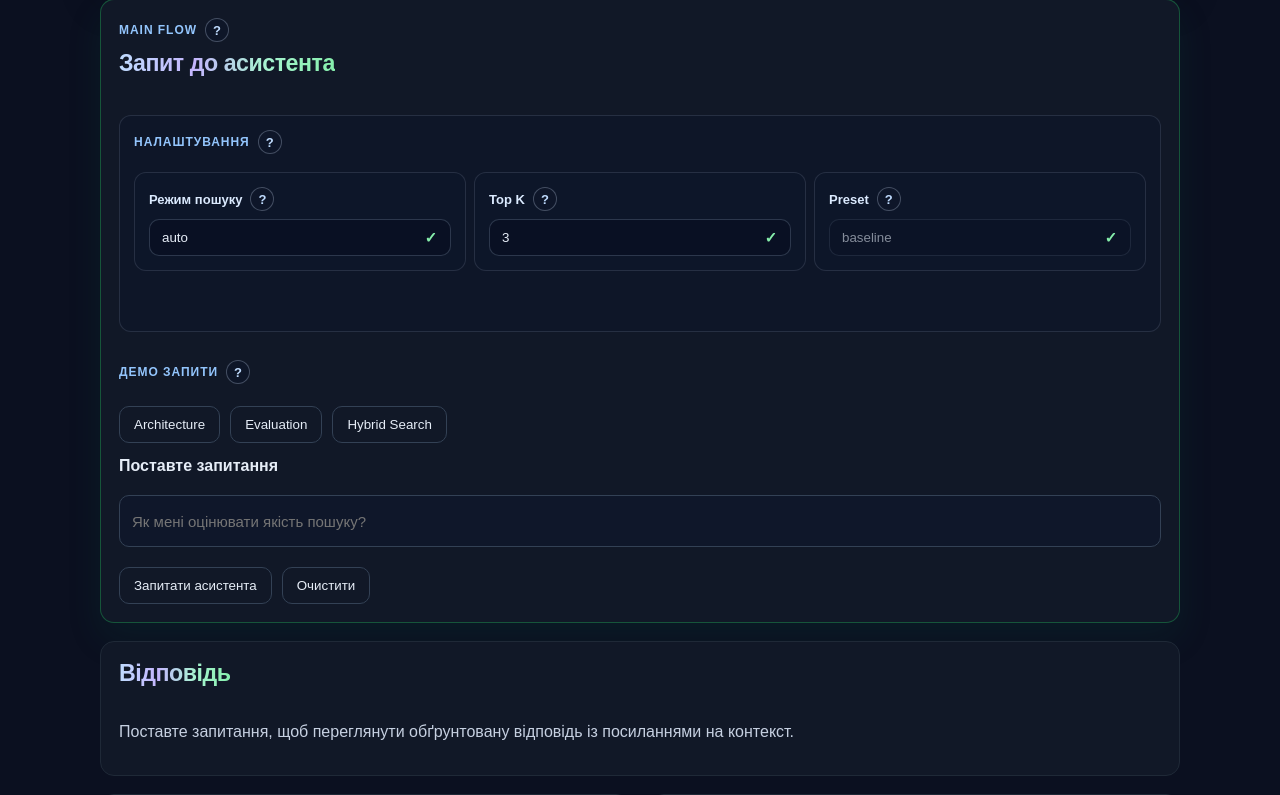
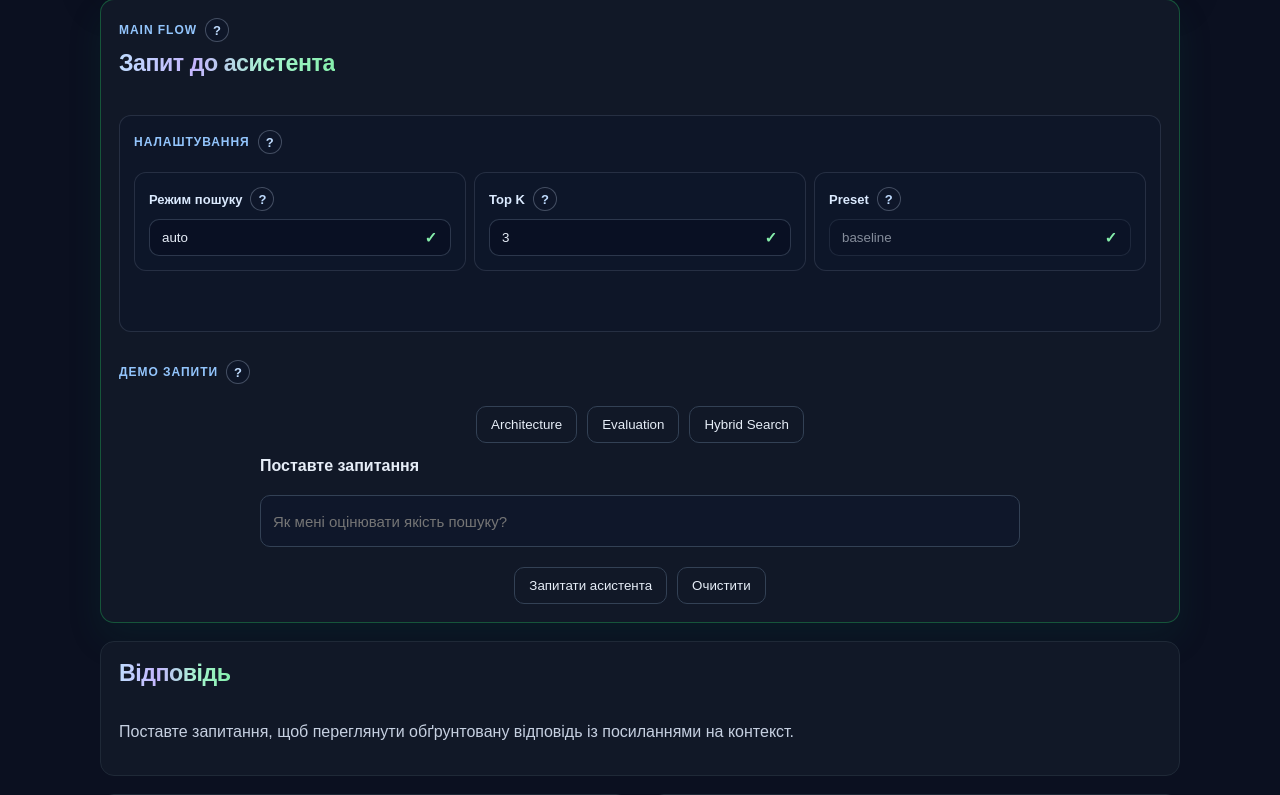
Before and after one commit to drhtka/AI-Knowledge-Assistant, a FastAPI app: page / in a window 1280 px wide. Shown: the part 662-1457 px from the top of the page. Run offline with FastAPI, Linux system fonts and the light colour scheme.

Commit message:
refactor: center ask flow controls

```diff
--- a/static/css/index.css
+++ b/static/css/index.css
@@ -349,8 +349,19 @@ select:disabled {
     margin-top: 18px;
 }
 
+.ask-main-column > .actions {
+    justify-content: center;
+}
+
+.ask-main-column label[for="question"] {
+    width: min(100%, 760px);
+    align-self: center;
+}
+
 .ask-main-column input {
+    width: min(100%, 760px);
     min-height: 52px;
+    align-self: center;
     margin-bottom: 0;
     font-size: 15px;
 }
```
